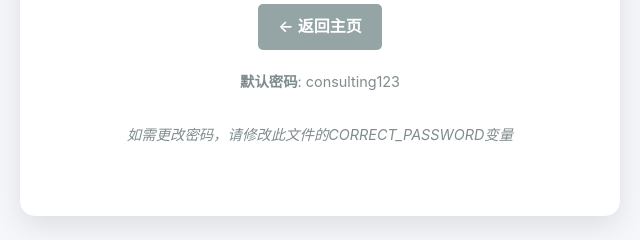
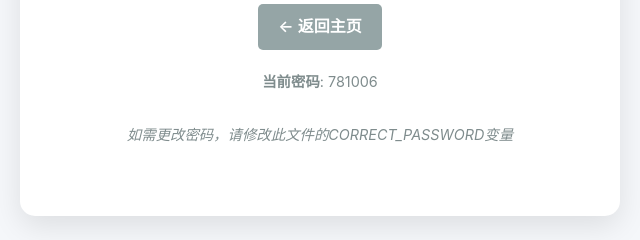
Before and after one commit to liuli168-cmyk/liuli168-cmyk.github.io, a plain HTML site: page mckinsey_consulting.html in a window 1280 px wide. Shown: the part 490-730 px from the top of the page, 320-960 px from the left. Drawn offline with Linux system fonts and the light colour scheme.

Commit message:
Update McKinsey report password to 781006

```diff
--- a/mckinsey_consulting.html
+++ b/mckinsey_consulting.html
@@ -52,7 +52,7 @@
             <div id="errorMsg" class="error">密码错误。请重试。</div>
             <a href="index.html" class="back-link">← 返回主页</a>
             <div style="margin-top: 20px; font-size: 0.9rem; color: #95a5a6;">
-                <p><strong>默认密码</strong>: consulting123</p>
+                <p><strong>当前密码</strong>: 781006</p>
                 <p><em>如需更改密码，请修改此文件的CORRECT_PASSWORD变量</em></p>
             </div>
         </div>
@@ -64,7 +64,7 @@
 
     <script>
         // 密码设置
-        const CORRECT_PASSWORD = "consulting123";
+        const CORRECT_PASSWORD = "781006";
 
         const loginSection = document.getElementById('loginSection');
         const contentSection = document.getElementById('contentSection');
```
